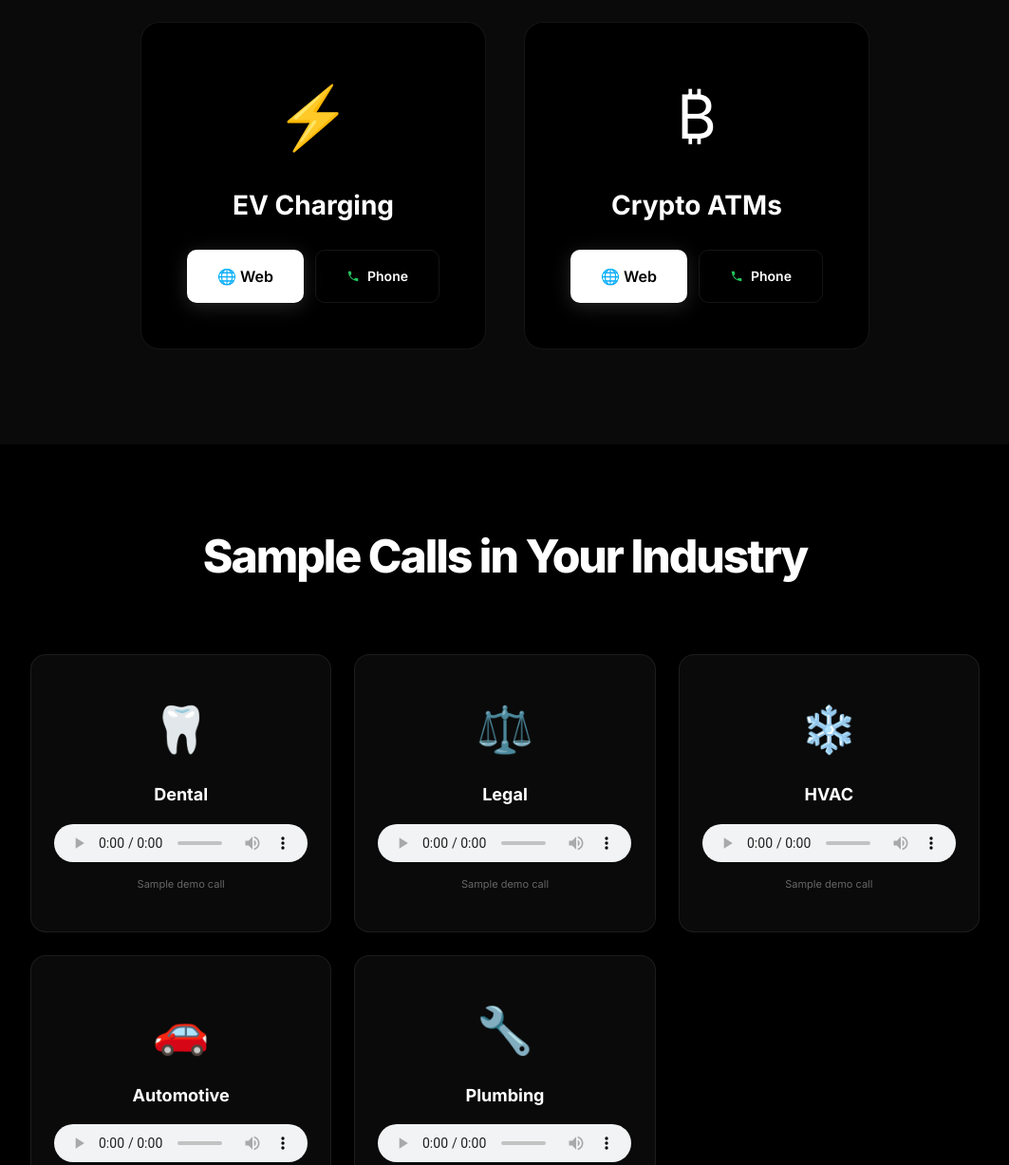
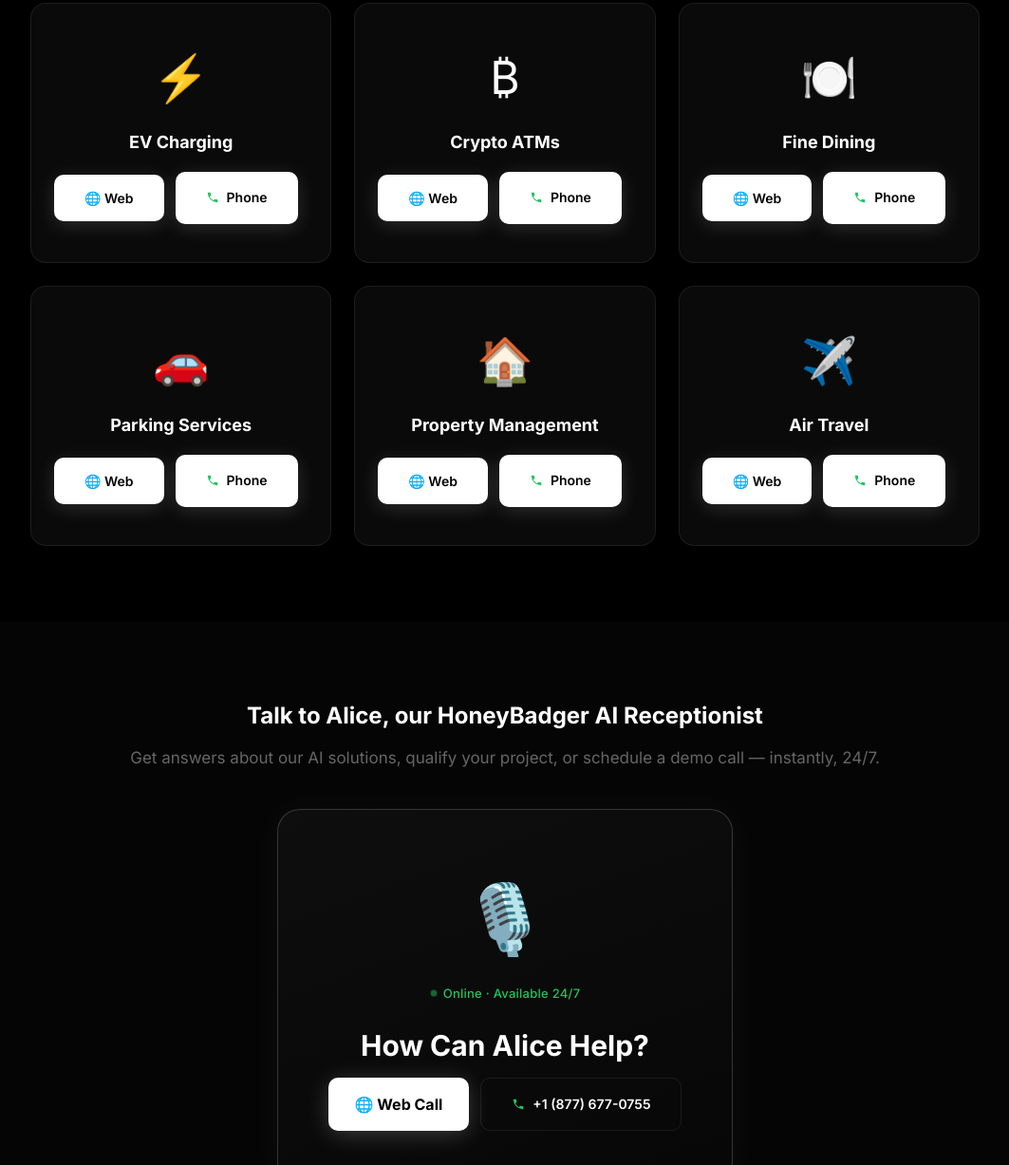
Before and after one commit to AJSihota/agent, a website: page index.html in a window 1280 px wide. Shown: the part 1895-3122 px from the top of the page at 95% size, without its empty margins (108-1171 px from the left). Drawn offline with Linux system fonts and the light colour scheme; a script that the page names is missing.

Commit message:
added 6 demo agents

```diff
--- a/index.html
+++ b/index.html
@@ -668,7 +668,7 @@
             <img src="honeybadger-logo.png" alt="HoneyBadger AI"
                 style="height:40px;width:auto;background:#fff;padding:4px 8px;border-radius:8px;">
         </a>
-        <div class="nav-links"><a href="#pricing">Pricing</a><a href="#demos">Demos</a><a href="#contact">Contact</a>
+        <div class="nav-links"><a href="#pricing">Pricing</a><a href="#samples">Demos</a><a href="#contact">Contact</a>
         </div>
     </nav>
     <span id="top"></span>
@@ -680,7 +680,7 @@
         <p id="hero-description" class="hero-sub" style="font-size:clamp(16px,2vw,20px);max-width:640px;">Answer every call. Qualify every
             lead. Book every appointment.<br>24 HOURS A DAY, 7 DAYS A WEEK.</p>
         <div class="hero-cta">
-            <a href="#demos" id="hero-cta-primary" class="btn btn-primary">Try a Demo →</a>
+            <a href="#samples" id="hero-cta-primary" class="btn btn-primary">Try a Demo →</a>
             <a href="#pricing" id="hero-cta-secondary" class="btn btn-secondary">View Pricing</a>
         </div>
     </section>
@@ -732,18 +732,18 @@
             </div>
         </div>
     </section>
-    <section class="demos" id="demos">
+    <section class="samples" id="samples" style="position:relative;z-index:1;padding:80px 48px;">
         <div class="section-header">
-            <h2>Try a Demo</h2>
+            <h2>Try a demo</h2>
         </div>
-        <div style="display:flex;justify-content:center;gap:40px;flex-wrap:wrap;max-width:900px;margin:0 auto;">
-            <div class="demo-card-large">
-                <div class="demo-icon-large">⚡</div>
-                <h3 style="font-size:28px;font-weight:700;margin-bottom:24px;">EV Charging</h3>
-                <div style="display:flex;gap:12px;justify-content:center;flex-wrap:wrap;">
+        <div class="sample-grid">
+            <div class="sample-card">
+                <div class="sample-icon">⚡</div>
+                <h3>EV Charging</h3>
+                <div style="margin-top:16px; display:flex; gap:12px; align-items:center;">
                     <button onclick="startCall('ev')" id="btn-ev" class="btn btn-primary"
-                        style="cursor:pointer;border:none;font-size:inherit;font-family:inherit;">🌐 Web</button>
-                    <a href="tel:877-836-0242" class="btn btn-secondary" style="text-decoration:none;"><svg
+                        style="cursor:pointer;border:none;font-family:inherit;">🌐 Web</button>
+                    <a href="tel:236-200-5534" class="btn btn-primary" style="text-decoration:none;"><svg
                             class="icon-phone" viewBox="0 0 24 24" xmlns="http://www.w3.org/2000/svg"
                             aria-hidden="true">
                             <path
@@ -751,13 +751,13 @@
                         </svg> Phone</a>
                 </div>
             </div>
-            <div class="demo-card-large">
-                <div class="demo-icon-large">₿</div>
-                <h3 style="font-size:28px;font-weight:700;margin-bottom:24px;">Crypto ATMs</h3>
-                <div style="display:flex;gap:12px;justify-content:center;flex-wrap:wrap;">
+            <div class="sample-card">
+                <div class="sample-icon">₿</div>
+                <h3>Crypto ATMs</h3>
+                <div style="margin-top:16px; display:flex; gap:12px; align-items:center;">
                     <button onclick="startCall('crypto')" id="btn-crypto" class="btn btn-primary"
-                        style="cursor:pointer;border:none;font-size:inherit;font-family:inherit;">🌐 Web</button>
-                    <a href="tel:778-800-3777" class="btn btn-secondary" style="text-decoration:none;"><svg
+                        style="cursor:pointer;border:none;font-family:inherit;">🌐 Web</button>
+                    <a href="tel:778-655-7950" class="btn btn-primary" style="text-decoration:none;"><svg
                             class="icon-phone" viewBox="0 0 24 24" xmlns="http://www.w3.org/2000/svg"
                             aria-hidden="true">
                             <path
@@ -765,66 +765,60 @@
                         </svg> Phone</a>
                 </div>
             </div>
-        </div>
-    </section>
-    <section class="samples" id="samples" style="position:relative;z-index:1;padding:80px 48px;">
-        <div class="section-header">
-            <h2>Sample Calls in Your Industry</h2>
-        </div>
-        <div class="sample-grid">
             <div class="sample-card">
-                <div class="sample-icon">🦷</div>
-                <h3>Dental</h3>
-                <div style="margin-top:16px;">
-                    <audio controls style="width:100%;height:40px;border-radius:8px;" preload="metadata">
-                        <source src="dental-demo.mp4" type="audio/mp4">
-                        Your browser does not support audio playback.
-                    </audio>
-                    <p style="font-size:11px;color:var(--text-muted);margin-top:8px;">Sample demo call</p>
-                </div>
-            </div>
-            <div class="sample-card">
-                <div class="sample-icon">⚖️</div>
-                <h3>Legal</h3>
-                <div style="margin-top:16px;">
-                    <audio controls style="width:100%;height:40px;border-radius:8px;" preload="metadata">
-                        <source src="legal-demo.mp4" type="audio/mp4">
-                        Your browser does not support audio playback.
-                    </audio>
-                    <p style="font-size:11px;color:var(--text-muted);margin-top:8px;">Sample demo call</p>
-                </div>
-            </div>
-            <div class="sample-card">
-                <div class="sample-icon">❄️</div>
-                <h3>HVAC</h3>
-                <div style="margin-top:16px;">
-                    <audio controls style="width:100%;height:40px;border-radius:8px;" preload="metadata">
-                        <source src="hvac-demo.mp4" type="audio/mp4">
-                        Your browser does not support audio playback.
-                    </audio>
-                    <p style="font-size:11px;color:var(--text-muted);margin-top:8px;">Sample demo call</p>
+                <div class="sample-icon">🍽️</div>
+                <h3>Fine Dining</h3>
+                <div style="margin-top:16px; display:flex; gap:12px; align-items:center;">
+                    <button onclick="startCall('dining')" id="btn-dining" class="btn btn-primary"
+                        style="cursor:pointer;border:none;font-family:inherit;">🌐 Web</button>
+                    <a href="tel:236-304-1625" class="btn btn-primary" style="text-decoration:none;"><svg
+                            class="icon-phone" viewBox="0 0 24 24" xmlns="http://www.w3.org/2000/svg"
+                            aria-hidden="true">
+                            <path
+                                d="M6.62 10.79a15.05 15.05 0 0 0 6.59 6.59l2.2-2.2a1 1 0 0 1 1.05-.24c1.16.39 2.4.6 3.66.6a1 1 0 0 1 1 1V20a1 1 0 0 1-1 1A18 18 0 0 1 3 4a1 1 0 0 1 1-1h3.5a1 1 0 0 1 1 1c0 1.27.21 2.5.6 3.66a1 1 0 0 1-.24 1.05l-2.24 2.08z" />
+                        </svg> Phone</a>
                 </div>
             </div>
             <div class="sample-card">
                 <div class="sample-icon">🚗</div>
-                <h3>Automotive</h3>
-                <div style="margin-top:16px;">
-                    <audio controls style="width:100%;height:40px;border-radius:8px;" preload="metadata">
-                        <source src="automotive-demo.mp4" type="audio/mp4">
-                        Your browser does not support audio playback.
-                    </audio>
-                    <p style="font-size:11px;color:var(--text-muted);margin-top:8px;">Sample demo call</p>
+                <h3>Parking Services</h3>
+                <div style="margin-top:16px; display:flex; gap:12px; align-items:center;">
+                    <button onclick="startCall('parking')" id="btn-parking" class="btn btn-primary"
+                        style="cursor:pointer;border:none;font-family:inherit;">🌐 Web</button>
+                    <a href="tel:236-304-4075" class="btn btn-primary" style="text-decoration:none;"><svg
+                            class="icon-phone" viewBox="0 0 24 24" xmlns="http://www.w3.org/2000/svg"
+                            aria-hidden="true">
+                            <path
+                                d="M6.62 10.79a15.05 15.05 0 0 0 6.59 6.59l2.2-2.2a1 1 0 0 1 1.05-.24c1.16.39 2.4.6 3.66.6a1 1 0 0 1 1 1V20a1 1 0 0 1-1 1A18 18 0 0 1 3 4a1 1 0 0 1 1-1h3.5a1 1 0 0 1 1 1c0 1.27.21 2.5.6 3.66a1 1 0 0 1-.24 1.05l-2.24 2.08z" />
+                        </svg> Phone</a>
                 </div>
             </div>
             <div class="sample-card">
-                <div class="sample-icon">🔧</div>
-                <h3>Plumbing</h3>
-                <div style="margin-top:16px;">
-                    <audio controls style="width:100%;height:40px;border-radius:8px;" preload="metadata">
-                        <source src="plumbing-demo.mp4" type="audio/mp4">
-                        Your browser does not support audio playback.
-                    </audio>
-                    <p style="font-size:11px;color:var(--text-muted);margin-top:8px;">Sample demo call</p>
+                <div class="sample-icon">🏠</div>
+                <h3>Property Management</h3>
+                <div style="margin-top:16px; display:flex; gap:12px; align-items:center;">
+                    <button onclick="startCall('property')" id="btn-property" class="btn btn-primary"
+                        style="cursor:pointer;border:none;font-family:inherit;">🌐 Web</button>
+                    <a href="tel:778-200-9478" class="btn btn-primary" style="text-decoration:none;"><svg
+                            class="icon-phone" viewBox="0 0 24 24" xmlns="http://www.w3.org/2000/svg"
+                            aria-hidden="true">
+                            <path
+                                d="M6.62 10.79a15.05 15.05 0 0 0 6.59 6.59l2.2-2.2a1 1 0 0 1 1.05-.24c1.16.39 2.4.6 3.66.6a1 1 0 0 1 1 1V20a1 1 0 0 1-1 1A18 18 0 0 1 3 4a1 1 0 0 1 1-1h3.5a1 1 0 0 1 1 1c0 1.27.21 2.5.6 3.66a1 1 0 0 1-.24 1.05l-2.24 2.08z" />
+                        </svg> Phone</a>
+                </div>
+            </div>
+            <div class="sample-card">
+                <div class="sample-icon">✈️</div>
+                <h3>Air Travel</h3>
+                <div style="margin-top:16px; display:flex; gap:12px; align-items:center;">
+                    <button onclick="startCall('airtravel')" id="btn-airtravel" class="btn btn-primary"
+                        style="cursor:pointer;border:none;font-family:inherit;">🌐 Web</button>
+                    <a href="tel:825-773-0747" class="btn btn-primary" style="text-decoration:none;"><svg
+                            class="icon-phone" viewBox="0 0 24 24" xmlns="http://www.w3.org/2000/svg"
+                            aria-hidden="true">
+                            <path
+                                d="M6.62 10.79a15.05 15.05 0 0 0 6.59 6.59l2.2-2.2a1 1 0 0 1 1.05-.24c1.16.39 2.4.6 3.66.6a1 1 0 0 1 1 1V20a1 1 0 0 1-1 1A18 18 0 0 1 3 4a1 1 0 0 1 1-1h3.5a1 1 0 0 1 1 1c0 1.27.21 2.5.6 3.66a1 1 0 0 1-.24 1.05l-2.24 2.08z" />
+                        </svg> Phone</a>
                 </div>
             </div>
         </div>
@@ -931,7 +925,7 @@
         };
 
         function resetButtons() {
-            ["ev", "crypto"].forEach((demo) => {
+            ["ev", "crypto", "dining", "parking", "property", "airtravel"].forEach((demo) => {
                 const btn = document.getElementById("btn-" + demo);
                 if (btn) {
                     btn.textContent = "🌐 Web";
```
Also changed, not shown: api/create-call.js (+10 -3 lines), 1 other file.
